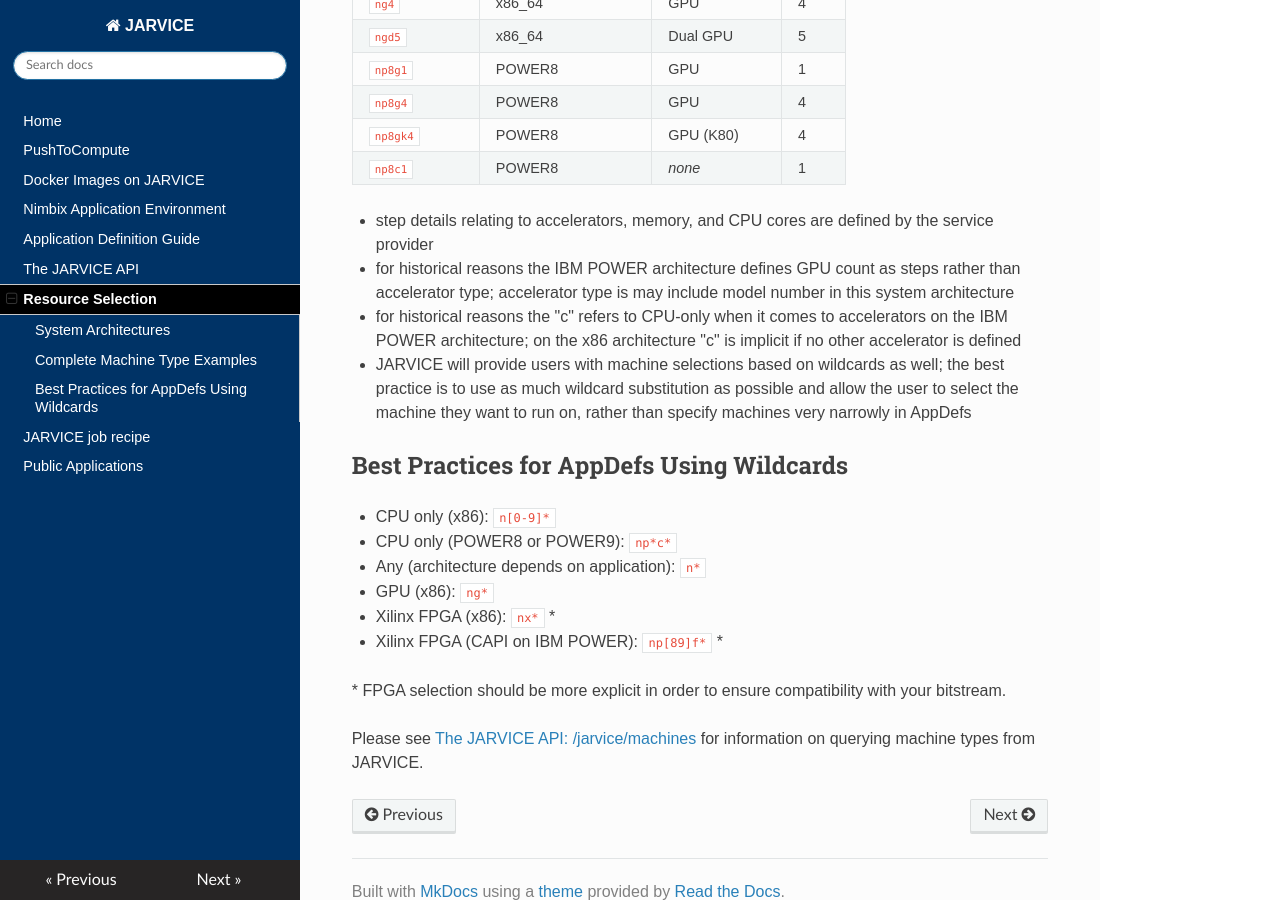
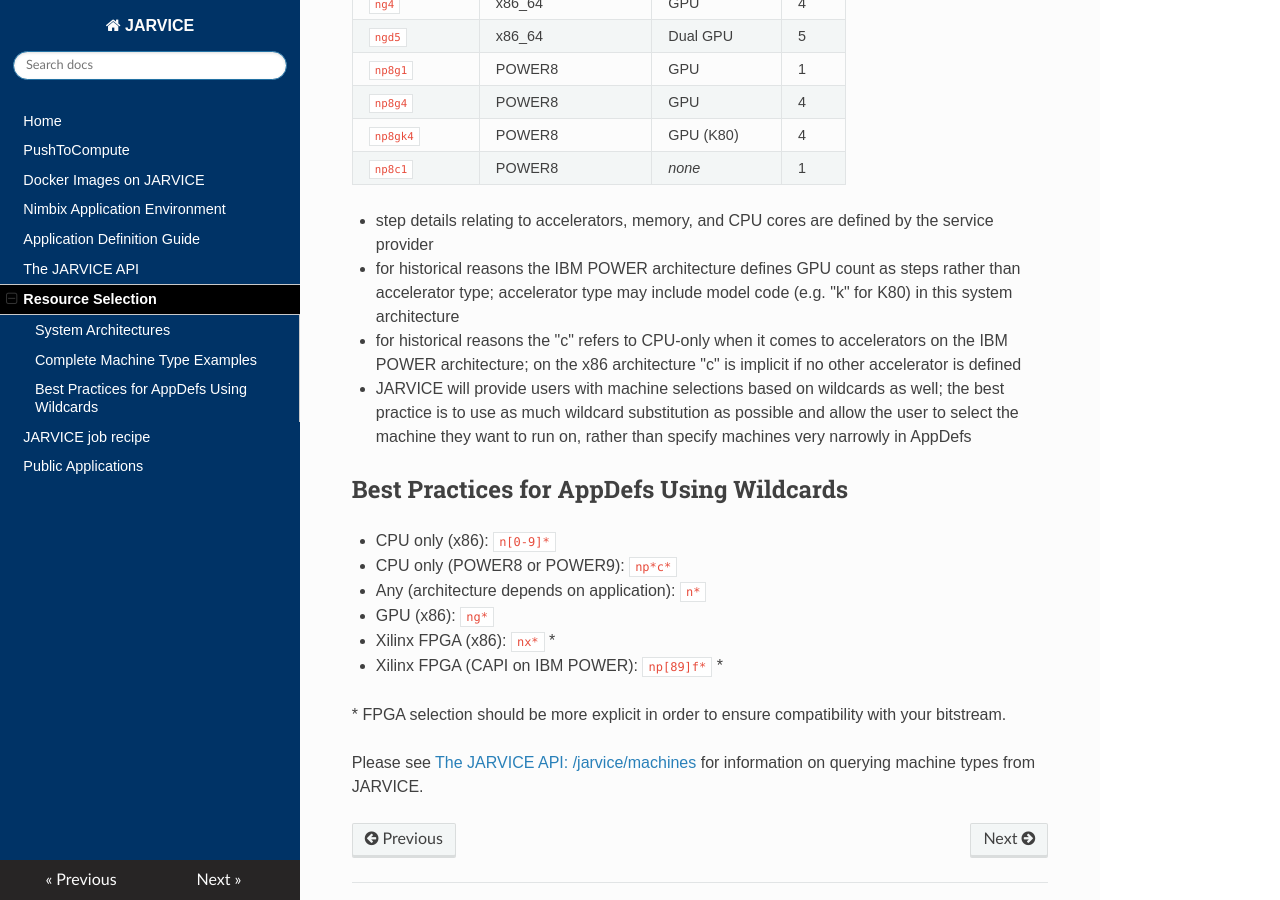
Before and after one commit to nimbix/jardoc, an MkDocs documentation site: the page built from docs/machines.md, in a window 1280 px wide and 900 px high, scrolled down 666 px. Built offline with MkDocs 1.6.1, drawn with Linux system fonts in a browser that asks for light colours; nearby versions of some CDN libraries; old or Windows-style settings are respelled for this version of MkDocs.

Commit message:
fix typo

````diff
--- a/docs/machines.md
+++ b/docs/machines.md
@@ -26,7 +26,7 @@
 ```np8c1```|POWER8|*none*|1
 
 - step details relating to accelerators, memory, and CPU cores are defined by the service provider
-- for historical reasons the IBM POWER architecture defines GPU count as steps rather than accelerator type; accelerator type is may include model number in this system architecture
+- for historical reasons the IBM POWER architecture defines GPU count as steps rather than accelerator type; accelerator type may include model code (e.g. "k" for K80) in this system architecture
 - for historical reasons the "c" refers to CPU-only when it comes to accelerators on the IBM POWER architecture; on the x86 architecture "c" is implicit if no other accelerator is defined
 - JARVICE will provide users with machine selections based on wildcards as well; the best practice is to use as much wildcard substitution as possible and allow the user to select the machine they want to run on, rather than specify machines very narrowly in AppDefs
 
````
